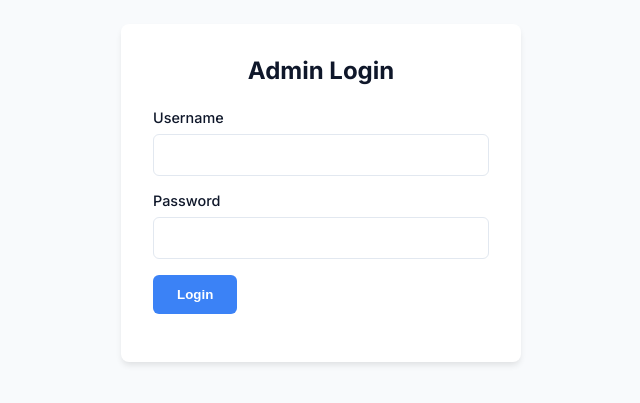
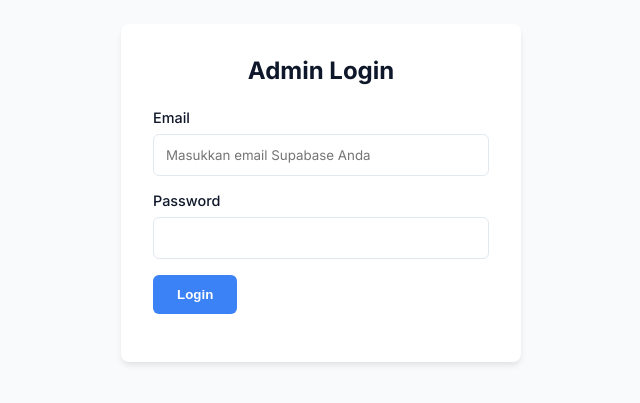
Before and after one commit to itsfajarbudi/my-portfolio, a plain HTML site: page admin/index.html in a window 1280 px wide. Shown: the part 207-610 px from the top of the page, without its empty margins (319-959 px from the left). Drawn offline with nearby package versions, Linux system fonts and the light colour scheme.

Commit message:
fix: change username label to email

```diff
--- a/admin/index.html
+++ b/admin/index.html
@@ -15,9 +15,9 @@
             <h2>Admin Login</h2>
             <form id="loginForm">
                 <div class="form-group">
-                    <label>Username</label>
-                    <input type="text" id="username" required>
-                </div>
+                <label for="username">Email</label>
+                <input type="email" id="username" placeholder="Masukkan email Supabase Anda" required>
+            </div>
                 <div class="form-group">
                     <label>Password</label>
                     <input type="password" id="password" required>
```
